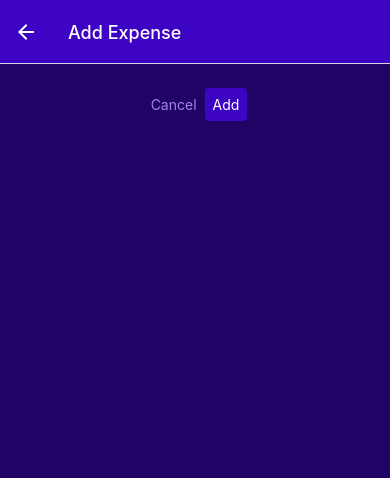
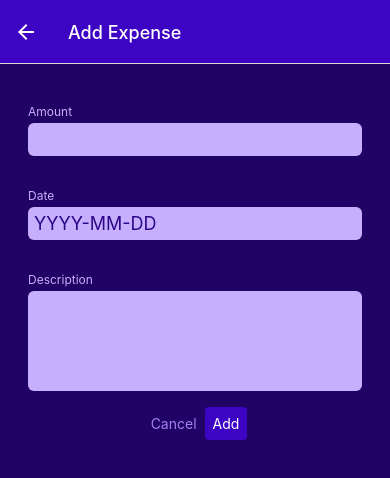
Before and after one commit to jaypithava/ExpenseTracker_RN, a React Native app: screen /ManageExpenses in a window 390 px wide. Shown: the top 478 px of the page. Built offline with nearby package versions, Linux system fonts and the light colour scheme.

Commit message:
Textinput added in the add expenses

```diff
--- a/components/ExpensesOutput/ExpensesOutput.js
+++ b/components/ExpensesOutput/ExpensesOutput.js
@@ -7,7 +7,7 @@ import {GlobalStyles} from '../../constants/styles';
 const ExpensesOutput = ({expenses, expensesPeriod, fallbackText}) => {
   let content = <Text style={styles.infoText}>{fallbackText}</Text>;
 
-  if(expenses.lenght > 0) {
+  if (expenses.lenght > 0) {
     content = <ExpensesList expenses={expenses} />;
   }
   return (
--- /dev/null
+++ b/components/ExpensesOutput/ManageExpense/ExpenseForm.js
@@ -0,0 +1,38 @@
+import {View, Text} from 'react-native';
+import React from 'react';
+import Input from './Input';
+
+const ExpenseForm = () => {
+  function amountChangeHandler() {}
+
+  return (
+    <View>
+      <Input
+        label="Amount"
+        textInputConfig={{
+          keyboardType: 'decimal-pad',
+          onChangeText: amountChangeHandler,
+        }}
+      />
+      <Input
+        label="Date"
+        textInputConfig={{
+          placeholder: 'YYYY-MM-DD',
+          maxLength: 10,
+          onChangeText: () => {},
+        }}
+      />
+      <Input
+        label="Description"
+        textInputConfig={{
+          multiline: true,
+          //   autoCorrect: false,
+          //   autoCapitalize: 'none',
+          //onChangeText: () => {},
+        }}
+      />
+    </View>
+  );
+};
+
+export default ExpenseForm;
--- /dev/null
+++ b/components/ExpensesOutput/ManageExpense/Input.js
@@ -0,0 +1,43 @@
+import {View, Text, TextInput, StyleSheet} from 'react-native';
+import React from 'react';
+import {GlobalStyles} from '../../../constants/styles';
+
+const Input = ({label, textInputConfig}) => {
+  let inputStyle = [styles.input];
+
+  if (textInputConfig && textInputConfig.multiline) {
+    inputStyle.push(styles.inputMultiline);
+  }
+
+  return (
+    <View style={styles.inputContainer}>
+      <Text style={styles.label}>{label}</Text>
+      <TextInput style={inputStyle} {...textInputConfig} />
+    </View>
+  );
+};
+
+export default Input;
+
+const styles = StyleSheet.create({
+  inputContainer: {
+    marginHorizontal: 4,
+    marginVertical: 16,
+  },
+  label: {
+    fontSize: 12,
+    color: GlobalStyles.colors.primary100,
+    marginBottom: 4,
+  },
+  input: {
+    backgroundColor: GlobalStyles.colors.primary100,
+    color: GlobalStyles.colors.primary700,
+    padding: 6,
+    borderRadius: 6,
+    fontSize: 18,
+  },
+  inputMultiline: {
+    minHeight: 100,
+    textAlignVertical: 'top',
+  },
+});
--- a/screens/ManageExpenses.js
+++ b/screens/ManageExpenses.js
@@ -1,9 +1,10 @@
-import {StyleSheet, Text, View} from 'react-native';
+import {StyleSheet, View} from 'react-native';
 import React, {useContext, useLayoutEffect} from 'react';
 import IconButton from '../UI/IconButton';
 import {GlobalStyles} from '../constants/styles';
 import Button from '../UI/Button';
 import {ExpensesContext} from '../store/expenses-context';
+import ExpenseForm from '../components/ExpensesOutput/ManageExpense/ExpenseForm';
 
 export default function ManageExpenses({route, navigation}) {
   const expensesUseContext = useContext(ExpensesContext);
@@ -44,6 +45,7 @@ export default function ManageExpenses({route, navigation}) {
 
   return (
     <View style={styles.container}>
+      <ExpenseForm />
       <View style={styles.button}>
         <Button style={styles.buttonText} mode="flat" onPress={cancelHandler}>
           Cancel
--- a/screens/RecentExpenses.js
+++ b/screens/RecentExpenses.js
@@ -16,7 +16,7 @@ export default function RecentExpenses() {
     <ExpensesOutput
       expenses={recentExpenses}
       expensesPeriod="Last 7 Days"
-      fallbackText="No Expenses added for the last 7 days"
+      fallbackText="No Expenses added for the last 7 days!!!"
     />
   );
 }
```
